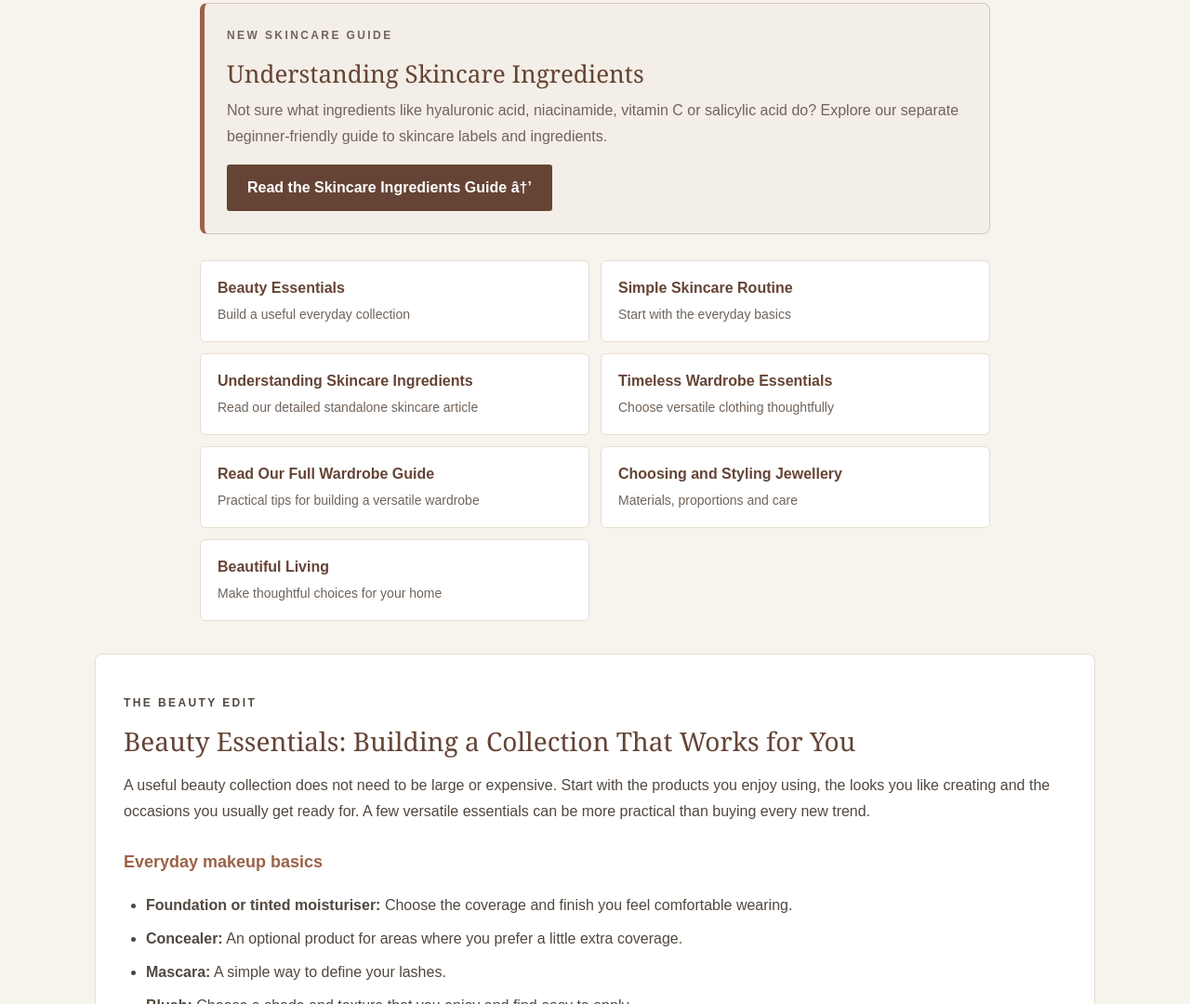
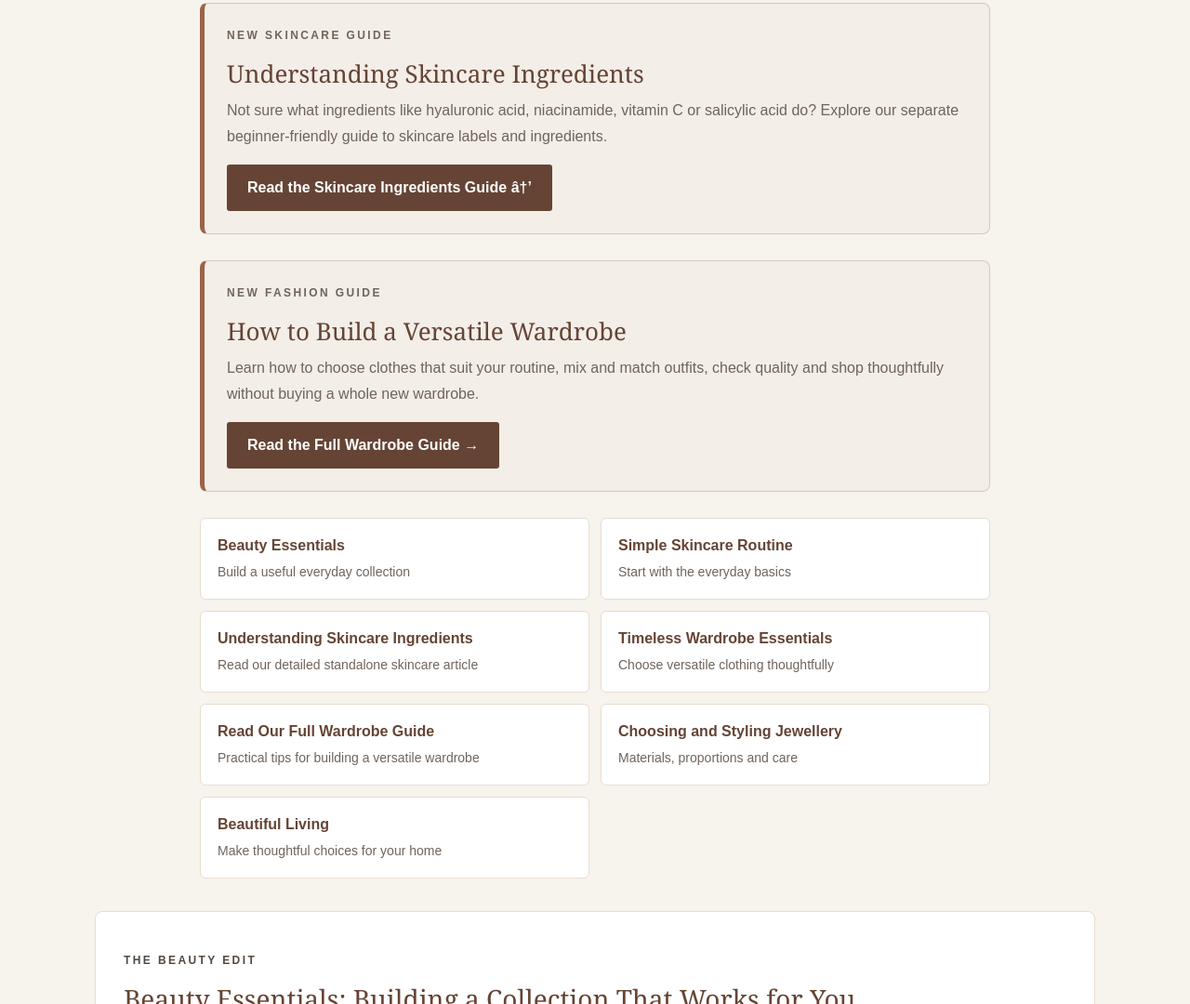
Before and after one commit to netflixonly051-lang/glow-and-style-finds, a plain HTML site: page index.html in a window 1280 px wide. Shown: the part 2776-3856 px from the top of the page at 93% size. Drawn offline with Linux system fonts and the light colour scheme.

Commit message:
Feature the versatile wardrobe guide on the homepage

```diff
--- a/index.html
+++ b/index.html
@@ -278,6 +278,13 @@ footer a { color: #f3d9c6; }
     <a class="button" href="skincare-ingredients.html">Read the Skincare Ingredients Guide â†’</a>
   </div>
 
+  <div class="featured-article">
+    <p class="eyebrow">New fashion guide</p>
+    <h3>How to Build a Versatile Wardrobe</h3>
+    <p>Learn how to choose clothes that suit your routine, mix and match outfits, check quality and shop thoughtfully without buying a whole new wardrobe.</p>
+    <a class="button" href="versatile-wardrobe-guide.html">Read the Full Wardrobe Guide →</a>
+  </div>
+
   <div class="article-list">
     <a class="article-link" href="#beauty-guide"><strong>Beauty Essentials</strong><span>Build a useful everyday collection</span></a>
     <a class="article-link" href="#skincare-guide"><strong>Simple Skincare Routine</strong><span>Start with the everyday basics</span></a>
```
